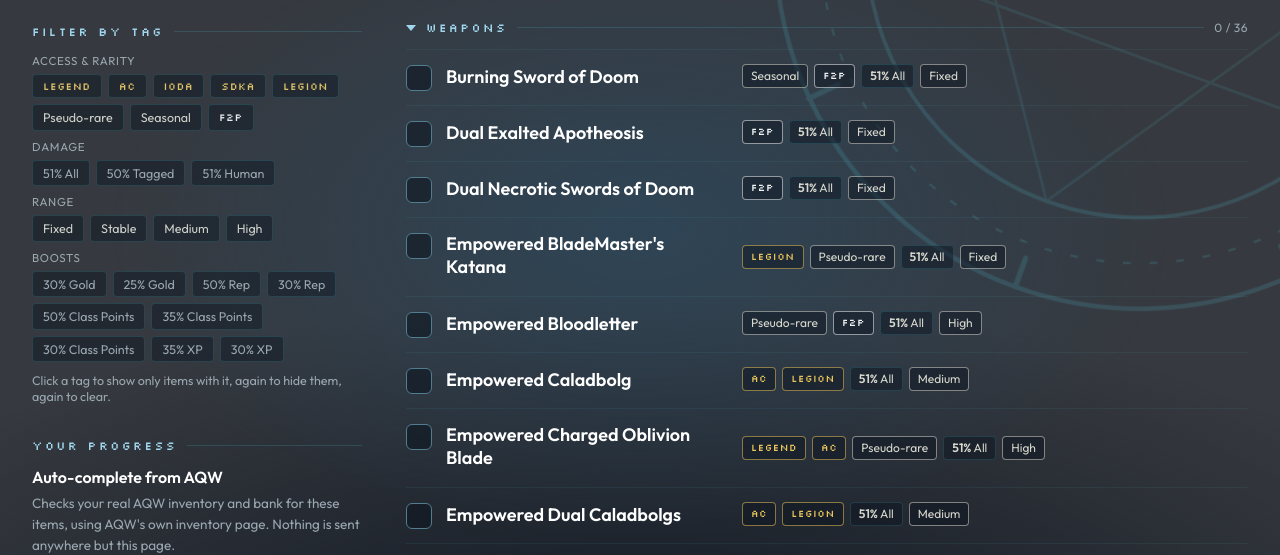
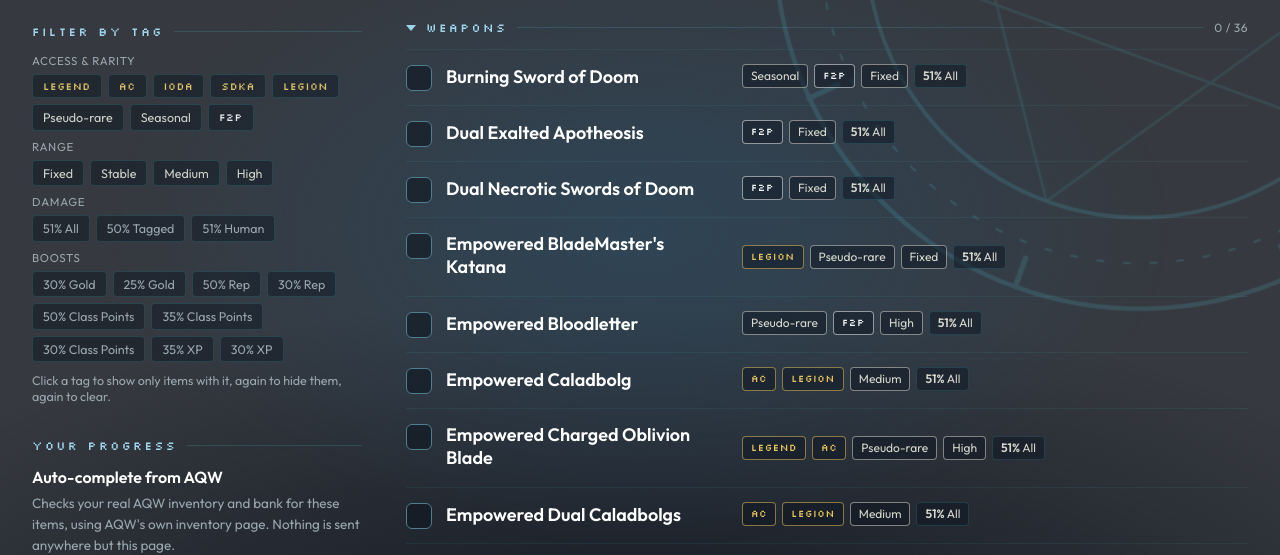
Before and after one commit to icefritz/icefritz.me, a plain HTML site: page checklist/index.html in a window 1280 px wide. Shown: the part 236-791 px from the top of the page. Drawn offline with Linux system fonts and the light colour scheme.

Commit message:
Checklist: show range above damage in filters and item tags
Co-Authored-By: Claude Haiku 5.5 <noreply@anthropic.com>

```diff
--- a/checklist/index.html
+++ b/checklist/index.html
@@ -365,14 +365,14 @@ summary{cursor:pointer;font-size:13.5px;color:var(--plate)}
   try { filters = JSON.parse(localStorage.getItem(FKEY) || "{}") || {}; } catch (e) {}
   var TAGS = [], KIND = {}, TEXT = {}, PCT = {};
   ALL.forEach(function (it) { it.tags.forEach(function (t) { var l = tagLabel(t); if (!(l in KIND)) { KIND[l] = t.kind; TEXT[l] = t.text; PCT[l] = parseFloat(t.pct) || 0; TAGS.push(l); } }); });
-  // Filter order: pay-to-win (Legend > Heromart > Kickstarter > AC > IoDA > SDKA), availability (Rare > Pseudo-rare > Seasonal), damage (All > Tagged > types), boosts (Gold > Rep > Class > XP).
+  // Filter order: pay-to-win (Legend > Heromart > Kickstarter > AC > IoDA > SDKA), availability (Rare > Pseudo-rare > Seasonal), range (Fixed > Stable > Medium > High), damage (All > Tagged > types), boosts (Gold > Rep > Class > XP).
   var P2W = ["legend", "heromart", "kickstarter", "ac", "ioda", "sdka", "legion"], AVAIL = ["rare", "pseudo", "seasonal", "f2p"], BOOSTS = ["gold", "rep", "cp", "xp"];
   function rank(l) {
     var k = KIND[l];
     if (P2W.indexOf(k) >= 0) return [0, P2W.indexOf(k)];
     if (AVAIL.indexOf(k) >= 0) return [0, 10 + AVAIL.indexOf(k)];
-    if (k === "dmg") return [1, TEXT[l] === "All" ? 0 : TEXT[l] === "Tagged" ? 1 : 2];
-    if (k === "range") return [2, ["Fixed", "Stable", "Medium", "High"].indexOf(TEXT[l])];
+    if (k === "range") return [1, ["Fixed", "Stable", "Medium", "High"].indexOf(TEXT[l])];
+    if (k === "dmg") return [2, TEXT[l] === "All" ? 0 : TEXT[l] === "Tagged" ? 1 : 2];
     if (BOOSTS.indexOf(k) >= 0) return [3, BOOSTS.indexOf(k)];
     return [4, 0];
   }
@@ -390,7 +390,7 @@ summary{cursor:pointer;font-size:13.5px;color:var(--plate)}
     }
     return true;
   }
-  var ROWS = ["Access & rarity", "Damage", "Range", "Boosts", "Other"];
+  var ROWS = ["Access & rarity", "Range", "Damage", "Boosts", "Other"];
   function renderFilters() {
     var n = Object.keys(filters).length, rows = [[], [], [], [], []];
     TAGS.forEach(function (l) {
```
